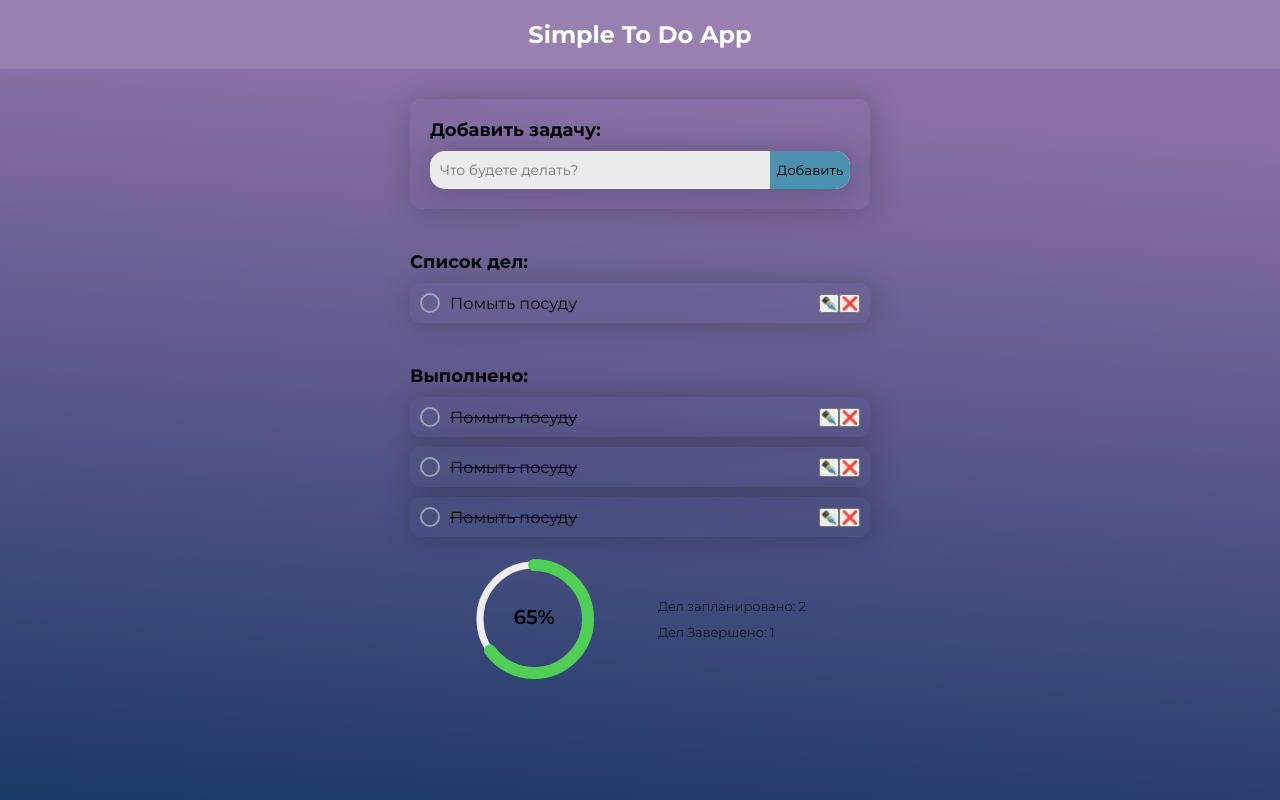
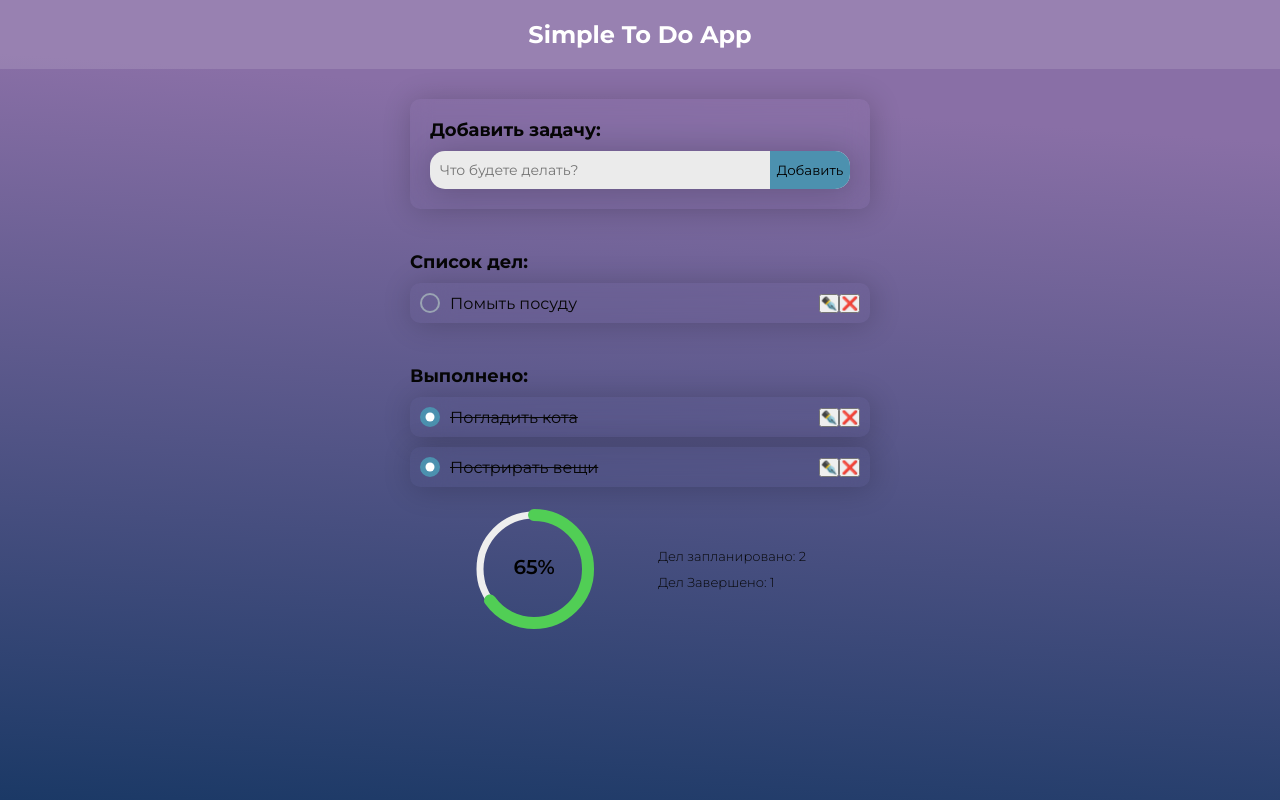
Before and after one commit to Artem-WebDeveloper/todo-list, a React (Vite) app: page / in a window 1280 px wide. Built offline with nearby package versions, Linux system fonts and the light colour scheme.

Commit message:
feat: add toggle for tasks

```diff
--- a/src/App.jsx
+++ b/src/App.jsx
@@ -1,14 +1,53 @@
+import { useState } from 'react';
+
+const tasks = [
+  {
+    task: 'Помыть посуду',
+    id: 1,
+    completed: false,
+  },
+  {
+    task: 'Погладить кота',
+    id: 2,
+    completed: true,
+  },
+  {
+    task: 'Пострирать вещи',
+    id: 3,
+    completed: true,
+  },
+];
+
 function App() {
   return (
     <>
       <h1 className="title">Simple To Do App</h1>
-      <div className="container">
-        <Form />
-        <TaskList />
-        <CompletedList />
-        <Stats />
-      </div>
+      <Main />
     </>
+  );
+}
+
+function Main() {
+  const [taskList, setTasksList] = useState(tasks);
+
+  function handleToggleTask(id) {
+    setTasksList(items =>
+      items.map(item =>
+        item.id === id ? { ...item, completed: !item.completed } : item
+      )
+    );
+  }
+
+  return (
+    <main className="container-app">
+      <Form />
+      <TaskList onTaskList={taskList} onHandleToggleTask={handleToggleTask} />
+      <CompletedList
+        onTaskList={taskList}
+        onHandleToggleTask={handleToggleTask}
+      />
+      <Stats />
+    </main>
   );
 }
 
@@ -28,35 +67,58 @@ function Form() {
   );
 }
 
-function TaskList() {
+function TaskList({ onTaskList, onHandleToggleTask }) {
   return (
     <section className="todo-section">
       <h2 className="heading">Список дел:</h2>
       <ul className="tasks-list">
-        <Item />
+        {onTaskList.map(task =>
+          !task.completed ? (
+            <Item
+              tasks={task}
+              key={task.id}
+              onHandleToggleTask={onHandleToggleTask}
+            />
+          ) : (
+            false
+          )
+        )}
       </ul>
     </section>
   );
 }
-function CompletedList() {
+function CompletedList({ onTaskList, onHandleToggleTask }) {
   return (
     <section className="completed-section">
       <h2 className="heading">Выполнено:</h2>
       <ul className="tasks-list">
-        <Item />
-        <Item />
-        <Item />
+        {onTaskList.map(task =>
+          task.completed ? (
+            <Item
+              tasks={task}
+              key={task.id}
+              onHandleToggleTask={onHandleToggleTask}
+            />
+          ) : (
+            false
+          )
+        )}
       </ul>
     </section>
   );
 }
 
-function Item() {
+function Item({ tasks, onHandleToggleTask }) {
   return (
     // <li className="list-item list-item--edit">
     <li className="list-item">
-      <input className="list-item__checkbox" type="checkbox" />
-      <span className="list-item__note">Помыть посуду</span>
+      <input
+        className="list-item__checkbox"
+        type="checkbox"
+        checked={tasks.completed}
+        onChange={() => onHandleToggleTask(tasks.id)}
+      />
+      <span className="list-item__note">{tasks.task}</span>
       <input className="list-item__input" type="text" />
       <button className="btn btn--edit">✒️</button>
       <button className="btn btn--delete">❌</button>
--- a/src/index.scss
+++ b/src/index.scss
@@ -39,7 +39,7 @@ ul {
   list-style: none;
 }
 
-.container {
+.container-app {
   // background-color: rgba(255, 255, 255, 0.126);
   margin: 0 auto;
   max-width: 50rem;
```
